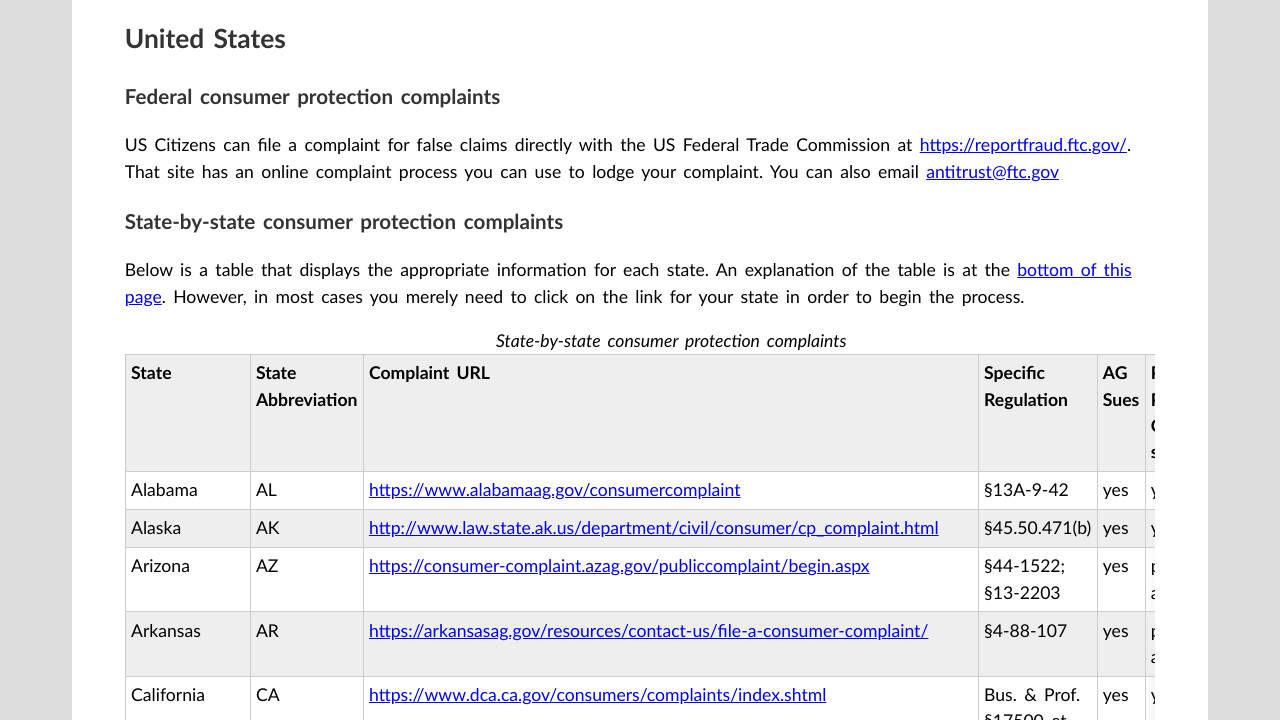
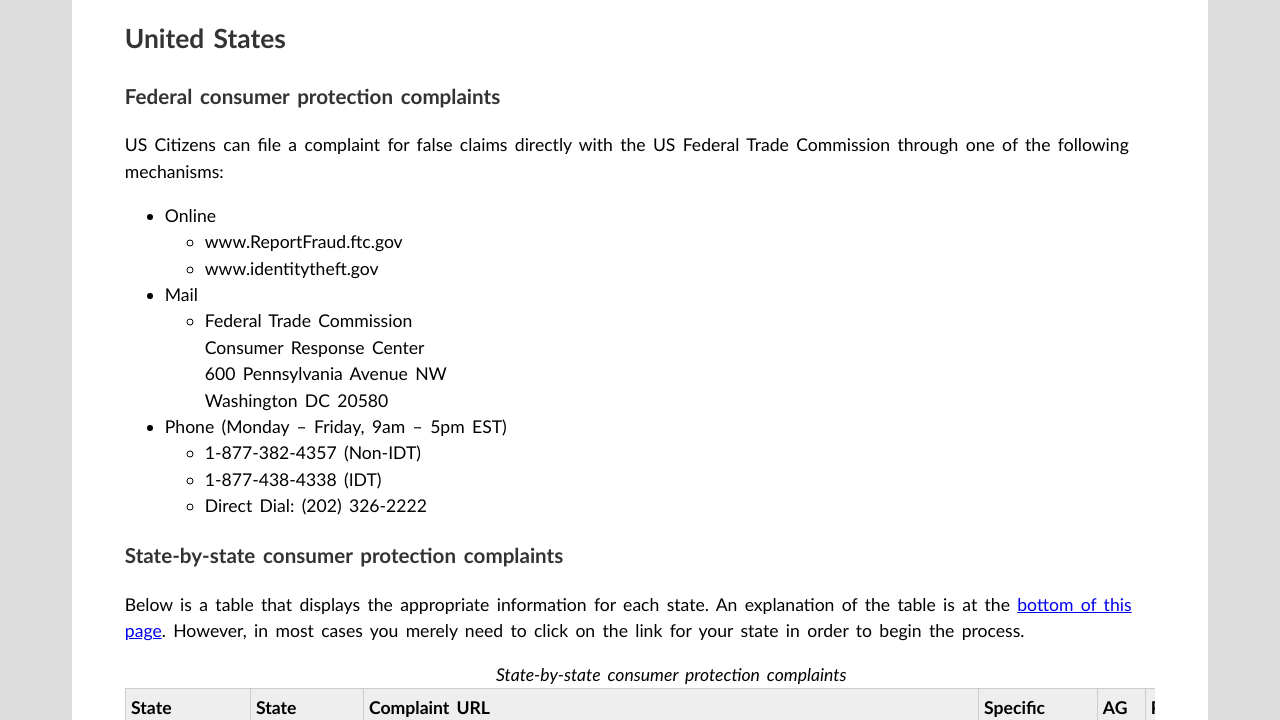
Before and after one commit to karlgroves/overlayfalseclaims, a website: page site/consumer-complaint-resources.html in a window 1280 px wide. Shown: the part 648-1368 px from the top of the page. Drawn offline with Linux system fonts and the light colour scheme.

Commit message:
Update FTC info

```diff
--- a/site/consumer-complaint-resources.html
+++ b/site/consumer-complaint-resources.html
@@ -53,7 +53,7 @@
                 <ul>
                     <li><a href="#unitedstates">United States (Federal)</a>
                         <ul>
-                            <li><a href="#us-states">United States (State-by-state)</a> </li>
+                            <li><a href="#us-states">United States (State-by-state)</a></li>
                         </ul>
                     </li>
                     <li>
@@ -63,7 +63,7 @@
             </li>
             <li>Oceania
                 <ul>
-                    <li><a href="#newzealand">New Zealand</a> </li>
+                    <li><a href="#newzealand">New Zealand</a></li>
                 </ul>
             </li>
         </ul>
@@ -71,11 +71,36 @@
 
         <h2 id="unitedstates">United States</h2>
         <h3>Federal consumer protection complaints</h3>
-        <p>US Citizens can file a complaint for false claims directly with the US Federal Trade Commission at <a
-            href="https://reportfraud.ftc.gov/">https://reportfraud.ftc.gov/</a>. That site has an online complaint
-            process
-            you can use to lodge your complaint. You can also email <a
-                href="mailto:antitrust@ftc.gov">antitrust@ftc.gov</a></p>
+        <p>US Citizens can file a complaint for false claims directly with the US Federal Trade Commission through one
+            of the following mechanisms:</p>
+
+        <ul>
+            <li>Online
+                <ul>
+                    <li>www.ReportFraud.ftc.gov</li>
+                    <li>www.identitytheft.gov</li>
+                </ul>
+            </li>
+            <li>
+                Mail
+                <ul>
+                    <li>
+                        Federal Trade Commission<br>
+                        Consumer Response Center<br>
+                        600 Pennsylvania Avenue NW<br>
+                        Washington DC 20580
+                    </li>
+                </ul>
+            </li>
+            <li>
+                Phone (Monday – Friday, 9am – 5pm EST)
+                <ul>
+                    <li>1-877-382-4357 (Non-IDT)</li>
+                    <li>1-877-438-4338 (IDT)</li>
+                    <li>Direct Dial: (202) 326-2222</li>
+                </ul>
+            </li>
+        </ul>
 
         <h3 id="us-states">State-by-state consumer protection complaints</h3>
         <p>Below is a table that displays the appropriate information for each state. An explanation of the table is at
@@ -345,7 +370,8 @@
                 <tr>
                     <td id="MO" tabindex="-1">Missouri</td>
                     <td>MO</td>
-                <td><a href="https://ago.mo.gov/app/consumercomplaint">https://ago.mo.gov/app/consumercomplaint</a></td>
+                    <td><a href="https://ago.mo.gov/app/consumercomplaint">https://ago.mo.gov/app/consumercomplaint</a>
+                    </td>
                     <td>§75-24-5</td>
                     <td>yes</td>
                     <td>yes</td>
@@ -403,7 +429,8 @@
                 <tr>
                     <td id="NM" tabindex="-1">New Mexico</td>
                     <td>NM</td>
-                <td><a href="https://www.nmag.gov/file-a-complaint.aspx">https://www.nmag.gov/file-a-complaint.aspx</a>
+                    <td>
+                        <a href="https://www.nmag.gov/file-a-complaint.aspx">https://www.nmag.gov/file-a-complaint.aspx</a>
                     </td>
                     <td>§§57-15-1,2</td>
                     <td>yes</td>
@@ -454,7 +481,8 @@
                 <tr>
                     <td id="OK" tabindex="-1">Oklahoma</td>
                     <td>OK</td>
-                <td><a href="https://www.oag.ok.gov/consumer-protection">https://www.oag.ok.gov/consumer-protection</a>
+                    <td>
+                        <a href="https://www.oag.ok.gov/consumer-protection">https://www.oag.ok.gov/consumer-protection</a>
                     </td>
                     <td>Tit. 15 §753</td>
                     <td>yes</td>
@@ -534,7 +562,8 @@
                 <tr>
                     <td id="UT" tabindex="-1">Utah</td>
                     <td>UT</td>
-                <td><a href="https://dcp.utah.gov/complaints.html?f=c">https://dcp.utah.gov/complaints.html?f=c</a></td>
+                    <td><a href="https://dcp.utah.gov/complaints.html?f=c">https://dcp.utah.gov/complaints.html?f=c</a>
+                    </td>
                     <td>§13-11a-3</td>
                     <td>yes</td>
                     <td>yes</td>
```
Lines whose indentation alone changed are shown as unchanged.
